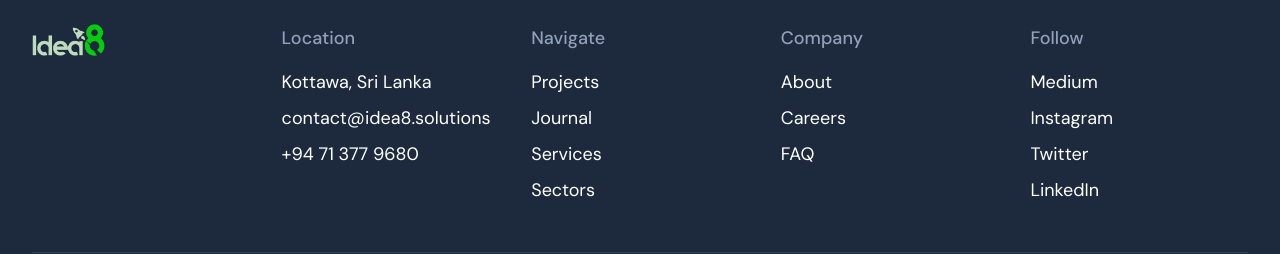
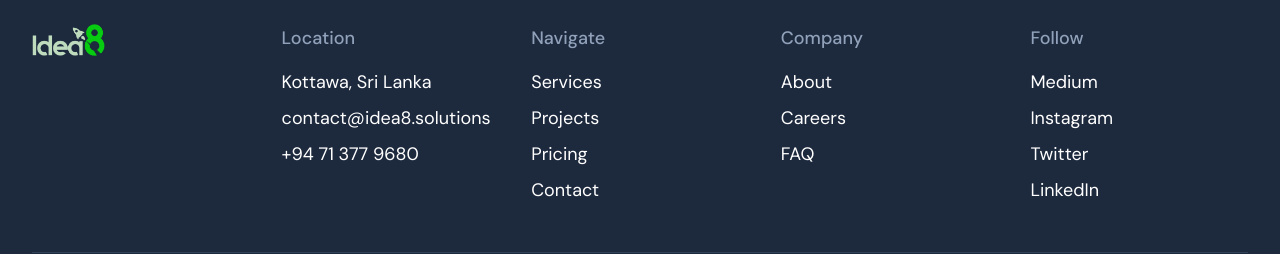
Before and after one commit to Idea8PvtLtd/idea8-solutions-web, a Next.js app: page / in a window 1280 px wide. Shown: the part 8125-8379 px from the top of the page. Built offline with nearby package versions, Linux system fonts and the light colour scheme.

Commit message:
fix: minor UI fix

```diff
--- a/components/footer.tsx
+++ b/components/footer.tsx
@@ -10,7 +10,7 @@ const footerSections = {
     "contact@idea8.solutions",
     "+94 71 377 9680",
   ],
-  Navigate: ["Projects", "Journal", "Services", "Sectors"],
+  Navigate: ["Services", "Projects", "Pricing", "Contact"],
   Company: ["About", "Careers", "FAQ"],
   Follow: ["Medium", "Instagram", "Twitter", "LinkedIn"],
 };
```
